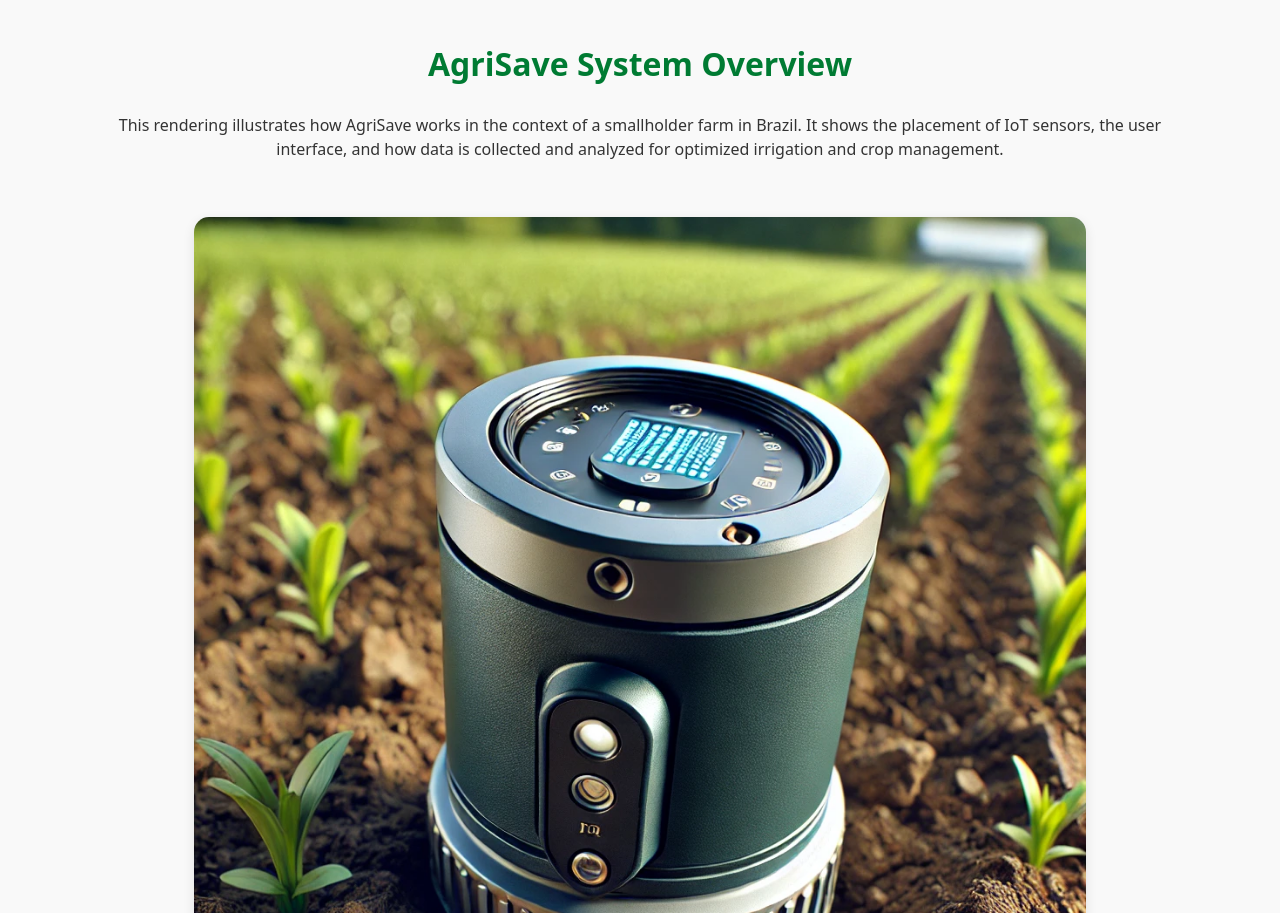
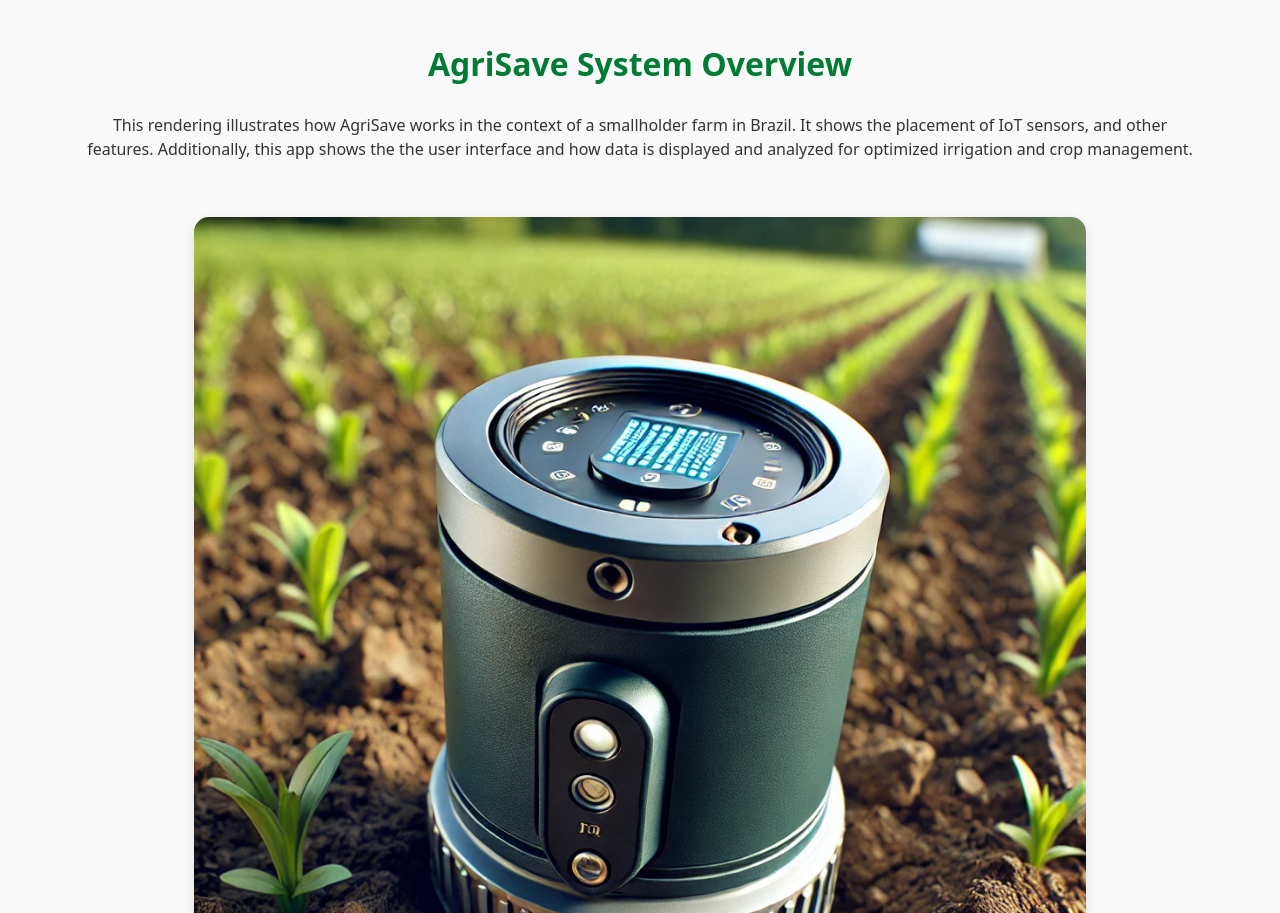
Before and after one commit to jomarthomas/agriSave, a plain HTML site: page index.html in a window 1280 px wide. Shown: the part 1399-2312 px from the top of the page. Drawn offline with nearby package versions, Linux system fonts and the light colour scheme.

Commit message:
Update index.html

```diff
--- a/index.html
+++ b/index.html
@@ -214,7 +214,7 @@
         <!-- Rendering Section -->
         <section id="rendering" class="rendering-container text-center mb-5">
             <h2 class="section-title">AgriSave System Overview</h2>
-            <p>This rendering illustrates how AgriSave works in the context of a smallholder farm in Brazil. It shows the placement of IoT sensors, the user interface, and how data is collected and analyzed for optimized irrigation and crop management.</p>
+            <p>This rendering illustrates how AgriSave works in the context of a smallholder farm in Brazil. It shows the placement of IoT sensors, and other features. Additionally, this app shows the the user interface and how data is displayed and analyzed for optimized irrigation and crop management.</p>
             <img style="margin: 2.5rem;" src="render.webp" alt="AgriSave Rendering">
             <ul class="list-unstyled">
                 <li>Sensor placement for soil moisture, temperature, and nutrients</li>
```
